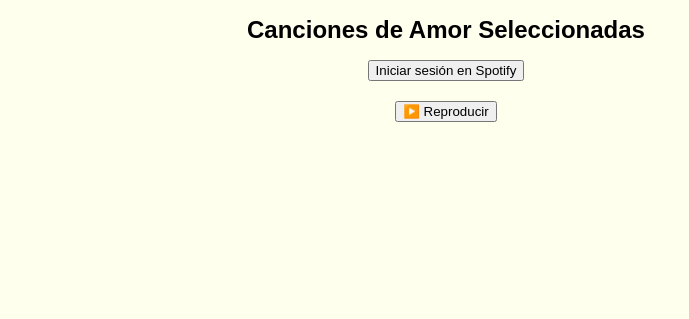
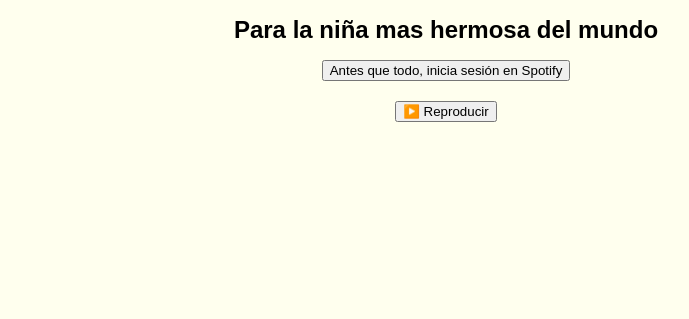
Before and after one commit to Gabo676/MyWife, a plain HTML site: page index.html in a window 1280 px wide. Shown: the top 319 px of the page, without its empty margins (194-883 px from the left). Drawn offline with nearby package versions, Linux system fonts and the light colour scheme.

Commit message:
Modificación del index

```diff
--- a/index.html
+++ b/index.html
@@ -4,7 +4,7 @@
 <head>
     <meta charset="UTF-8">
     <meta name="viewport" content="width=device-width, initial-scale=1.0">
-    <title>Canciones de Amor Seleccionadas</title>
+    <title>Para mi Sarita</title>
     <link rel="stylesheet" href="styles.css"> <!-- Puedes agregar tus estilos aquí -->
     <script src="https://kit.fontawesome.com/a14ae32021.js" crossorigin="anonymous"></script>
     <script src="https://code.jquery.com/jquery-3.6.0.min.js"></script> <!-- jQuery -->
@@ -21,9 +21,9 @@
 </head>
 
 <body>
-    <h1>Canciones de Amor Seleccionadas</h1>
+    <h1>Para la niña mas hermosa del mundo</h1>
     <div id="app">
-        <button id="loginButton">Iniciar sesión en Spotify</button>
+        <button id="loginButton">Antes que todo, inicia sesión en Spotify</button>
         <ul id="songList"></ul>
         <div id="currentTrack">
             <h2 id="trackName"></h2>
```
